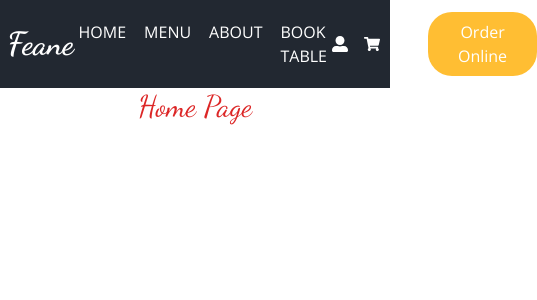
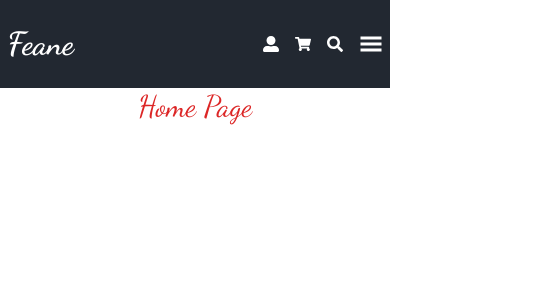
Before and after one commit to barisertugrul/react-food-ordering, a Next.js app: page / in a window 390 px wide. Shown: the top 300 px of the page, 537 px wide, since content can reach past the window. Built offline with nearby package versions, Linux system fonts and the light colour scheme.

Commit message:
End of 3.4 (13)

```diff
--- a/components/layout/Header.jsx
+++ b/components/layout/Header.jsx
@@ -1,16 +1,26 @@
 import { useState } from "react"
-import {FaUserAlt, FaShoppingCart, FaSearch} from 'react-icons/fa'
+import OutsideClickHandler from "react-outside-click-handler"
+import { FaUserAlt, FaShoppingCart, FaSearch } from 'react-icons/fa'
+import { GiHamburgerMenu, GiCancel } from 'react-icons/gi'
 import Logo from "../ui/Logo"
 import SearchComponent from "../ui/SearchComponent"
 
 const Header = () => {
     const [isSearchModal, setIsSearchModal] = useState(false)
+    const [isMenuModal, setIsMenuModal] = useState(false)
   return (
     <div className="h-[5.5rem] bg-secondary">
         <div className="container mx-auto text-white flex justify-between items-center h-full">
             <Logo/>
-            <nav>
-                <ul className="flex gap-x-2">
+            {
+                //Benim çözüm
+                //<nav className={`sm:static sm:flex absolute top-[5.5rem] left-0 grid place-content-center sm:w-auto sm:h-auto max-sm:bg-white h-full w-full sm:text-white text-black ${!isMenuModal && 'hidden'}`}>
+            }
+            {
+                // Hocanın çözümü
+            }
+            <nav className={`sm:static absolute top-0 left-0 sm:w-auto sm:h-auto h-full w-full sm:text-white text-black sm:bg-transparent bg-white sm:flex hidden ${isMenuModal === true && '!grid place-content-center'}`}>
+                <ul className="flex gap-x-2 sm:flex-row flex-col items-center">
                     <li className="link-item header-nav-link">
                         <a href="">Home</a>
                     </li>
@@ -24,6 +34,11 @@ const Header = () => {
                         <a href="">Book Table</a>
                     </li>
                 </ul>
+                    { isMenuModal &&
+                        <button className="absolute top-4 right-4" onClick={() => setIsMenuModal(false)} >
+                            <GiCancel size={20} className="hover:text-primary transition-all" />
+                        </button>
+                    }
             </nav>
             <div className="flex gap-x-4 items-center">
                 <a className="link-item" href="">
@@ -35,9 +50,15 @@ const Header = () => {
                 <button className="link-item" onClick={() => setIsSearchModal(!isSearchModal)}>
                     <FaSearch />
                 </button>
-                <a className="link-item" href="">
+                <a className="link-item md:inline-block hidden sm" href="">
                     <button className="btn-primary">Order Online</button>
                 </a>
+                <button className="link-item max-sm:block hidden" onClick={() => {
+                    setIsMenuModal(!isMenuModal)
+                    console.log(isMenuModal? "True":"False")
+                    }}>
+                    <GiHamburgerMenu className="text-2xl" />
+                </button>
             </div>
         </div>
         {isSearchModal && (
--- a/components/ui/SearchComponent.jsx
+++ b/components/ui/SearchComponent.jsx
@@ -10,26 +10,26 @@ const SearchComponent = ({setIsSearchModal}) => {
     first-of-type:h-screen grid place-content-center">
         <OutsideClickHandler onOutsideClick={() => setIsSearchModal(false)}>
             <div className="w-full h-full grid place-content-center relative">
-                <div className="relative z-50 w-[600px] h-[600px] bg-white border-2 p-5">
+                <div className="relative z-50 md:w-[600px] w-[370px] bg-white border-2 p-10 rounded-3xl">
                     <Title className="text-[40px] text-center">Search</Title>
                     <input type="text" name="" id="" placeholder="Search..." className="border w-full p-2 my-5" />
 
                     <ul>
-                        <li className="flex items-center justify-between p-2 hover:bg-primary transition-all h-[58px] rounded-[5px]">
+                        <li className="flex items-center justify-between p-2 hover:bg-primary transition-all h-[58px] rounded-md">
                             <div className="relative flex">
                                 <Image src="/images/f1.png" alt="" width={48} height={48} />
                             </div>
                             <span className="font-bold">Good Pizza</span>
                             <span className="font-bold">$20</span>
                         </li>
-                        <li className="flex items-center justify-between p-2 hover:bg-primary transition-all h-[58px] rounded-[5px]">
+                        <li className="flex items-center justify-between p-2 hover:bg-primary transition-all h-[58px] rounded-md">
                             <div className="relative flex">
                                 <Image src="/images/f2.png" alt="" width={48} height={48} />
                             </div>
                             <span className="font-bold">Delicious Burger</span>
                             <span className="font-bold">$15</span>
                         </li>
-                        <li className="flex items-center justify-between p-2 hover:bg-primary transition-all h-[58px] rounded-[5px]">
+                        <li className="flex items-center justify-between p-2 hover:bg-primary transition-all h-[58px] rounded-md">
                             <div className="relative flex">
                                 <Image src="/images/f4.png" alt="" width={48} height={48} />
                             </div>
```
